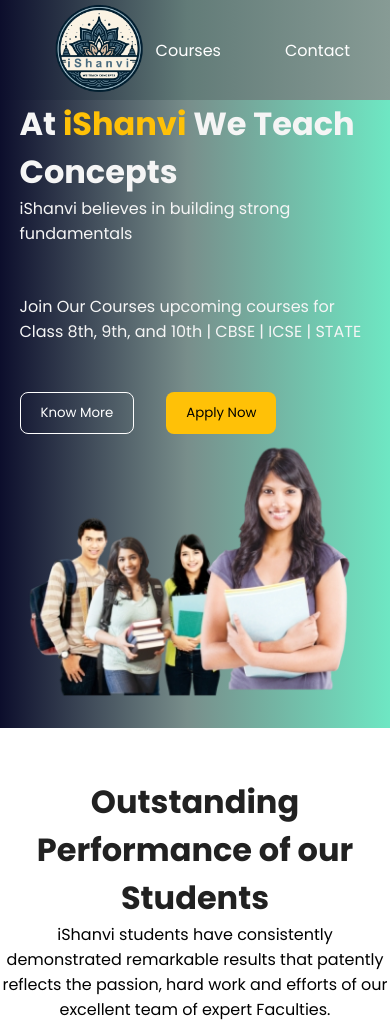
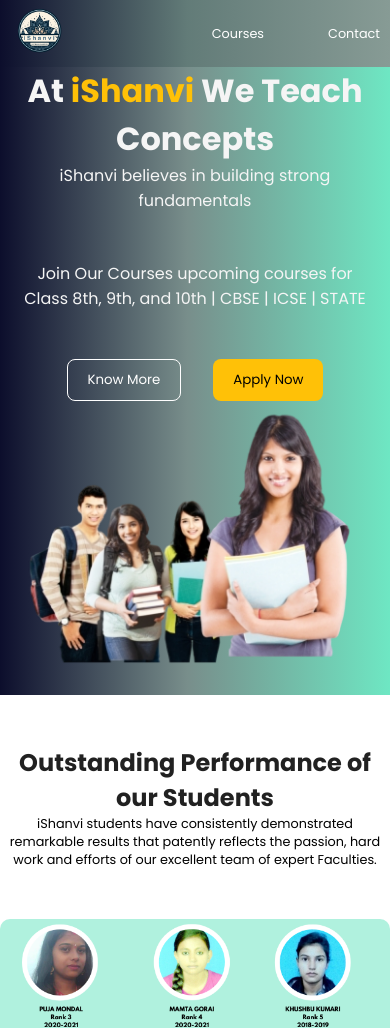
Before and after one commit to INSANVIMJM/ishanvi, a plain HTML site: page index.html in a window 390 px wide. Shown: the top 1028 px of the page. Drawn offline with Linux system fonts and the light colour scheme.

Commit message:
changes made in css to make it more responsive

```diff
--- a/style.css
+++ b/style.css
@@ -168,10 +168,6 @@
 /* Second Section */
 
 .second-heading {
-  /* padding-left: 1.5rem;
-  padding-right: 1.5rem;
-  padding-top: 3.125rem;
-  padding-bottom: 3.125rem; */
   margin-top: 3.125rem;
   margin-bottom: 3.125rem;
   text-align: center;
@@ -378,6 +374,19 @@
 /* Mobile and Tab */
 
 @media screen and (max-width: 768px) {
+  .navbar {
+    padding: 0px 10px;
+  }
+
+  .header-logo {
+    width: 60px;
+    border-radius: 5%;
+  }
+
+  .menu p {
+    font-size: 0.8rem;
+  }
+
   .background-hero {
     flex-direction: column;
     padding-left: 5%;
@@ -388,25 +397,57 @@
     width: 100%;
   }
 
+  .left-hero {
+    width: 100%;
+    display: flex;
+    justify-content: center;
+    align-items: center;
+   }
+
+   .hero-btn-group {
+    justify-content: center;
+   }
+
   h1 {
     font-size: 2rem;
     width: 100%;
+    text-align: center;
+  }
+
+  .hero-up p {
+    text-align: center;
   }
 
   .hero-down p {
     font-size: 1rem;
+    text-align: center;
   }
 
+
+
   .second-h2 {
-    font-size: 2rem;
+    font-size: 1.5rem;
+  }
+
+  .second-para {
+    font-size: 0.8rem;
   }
 
   .slider img{
     width: 100%;
   }
 
+  .courses-infobox {
+    width: 100%;
+  }
+
   .courses-header {
-    font-size: 2rem;
+    font-size: 1.5rem;
+    width: 100%;
+  }
+
+  .infobox-p {
+    font-size: 0.8rem;
   }
 
   .pnc-pane {
@@ -435,4 +476,12 @@
   .image-section img {
     width: 90%;
   }
+
+  .footer-box p:nth-child(1) {
+    font-size: 1rem;
+  }
+  .footer-box p:nth-child(2) {
+    font-size: 0.8rem;
+  }
+
 }
```
